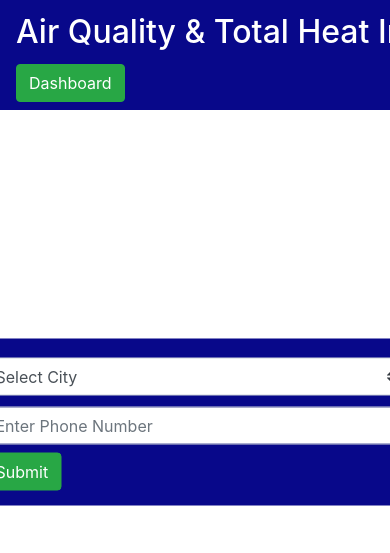
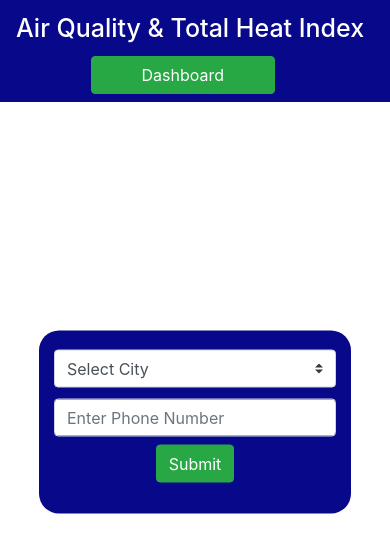
Before and after one commit to mamartsalt/uhack2018, a PHP site: page /uhack/ in a window 390 px wide; the page is wider, and only the part inside the window is pictured. Shown: the top 553 px of that part. Run offline with PHP 8.4, Linux system fonts and the light colour scheme; data that the repository does not hold is empty.

Commit message:
add sending and text

```diff
--- a/index.php
+++ b/index.php
@@ -3,6 +3,7 @@
 <head>
 	<title>welcome</title>
 	<link rel="stylesheet" href="https://stackpath.bootstrapcdn.com/bootstrap/4.1.3/css/bootstrap.min.css" integrity="sha384-MCw98/SFnGE8fJT3GXwEOngsV7Zt27NXFoaoApmYm81iuXoPkFOJwJ8ERdknLPMO" crossorigin="anonymous">
+	<meta name="viewport" content="width=device-width, initial-scale=1, shrink-to-fit=no">
 
 </head>
 <body>
@@ -11,7 +12,20 @@
 
 
         .bot{
-            color: white;
+             color: white;
+    		background: #08088A;
+    		border-collapse: collapse;
+    		width: 50%;
+    		padding: 20px;
+    		text-align: center;
+      		border-radius: 20px 20px 20px 20px;
+    		margin: 0 auto;
+        }
+        .bot h1{
+            font-family: 'Oleo Script', cursive;
+        }
+        #con_flu{
+        	 color: white;
             background: #08088A;
             border-collapse: collapse;
             width: 455px;
@@ -24,10 +38,24 @@
 
             border-radius: 20px 20px 20px 20px;
         }
-        .bot h1{
-            font-family: 'Oleo Script', cursive;
-        }
 
+
+        @media (max-width: 575.98px) {
+
+        	#con_flu{
+        		width:80%;
+       			 }
+       		#nav_tit{
+        		font-size: 25px;
+        		text-align: center;
+       			 }
+       		#btn_dash{
+       			margin-left: 75px;
+       			width: 100%;
+       			display: block;
+       		}
+
+         }
 	</style>
 
 
@@ -66,17 +94,16 @@
 
 
 
-	<nav class="navbar navbar-light" style="background-color: #08088A">
+	<nav class="navbar navbar-light" style="background-color: #08088A;width: 100%;height: 25%;">
          <a class="navbar-brand">
-        	<h2 style="color: white;">Air Quality & Total Heat Index</h2>
+        	<h2 id="nav_tit" style="color: white;">Air Quality & Total Heat Index</h2>
        	 </a>
 
 
 
-            <form class="form-inline">
+            <form>
 
-                <button onclick="location.href='dashboard.php'" type="button" class="btn btn-success" style="color: white;">Dashboard</button>
-
+                <button onclick="location.href='dashboard.php'" type="button" class="btn btn-success" id="btn_dash" style="color: white;">Dashboard</button>
             </form>
 
 
@@ -85,10 +112,10 @@
     </nav>
 
 
-		<div class="bot">
+		<div class="container-fluid">
 
-		        <form class="form-inline" action="" method="GET" >
-
+		        <form  id="con_flu" action="" method="GET" >
+  				<div class="form-group">
 		            <select name="city" class="custom-select my-1 mr-sm-2"  id="inlineFormCustomSelectPref">
 		                <option selected>Select City</option>
 		                    <?php
@@ -123,7 +150,7 @@
 
 
 
-
+</div>
 		        </form>
 
 							        <!-- Modal -->
```
Also changed, not shown: sending.php (added, +19 -0 lines), text.php (added, +57 -0 lines).
